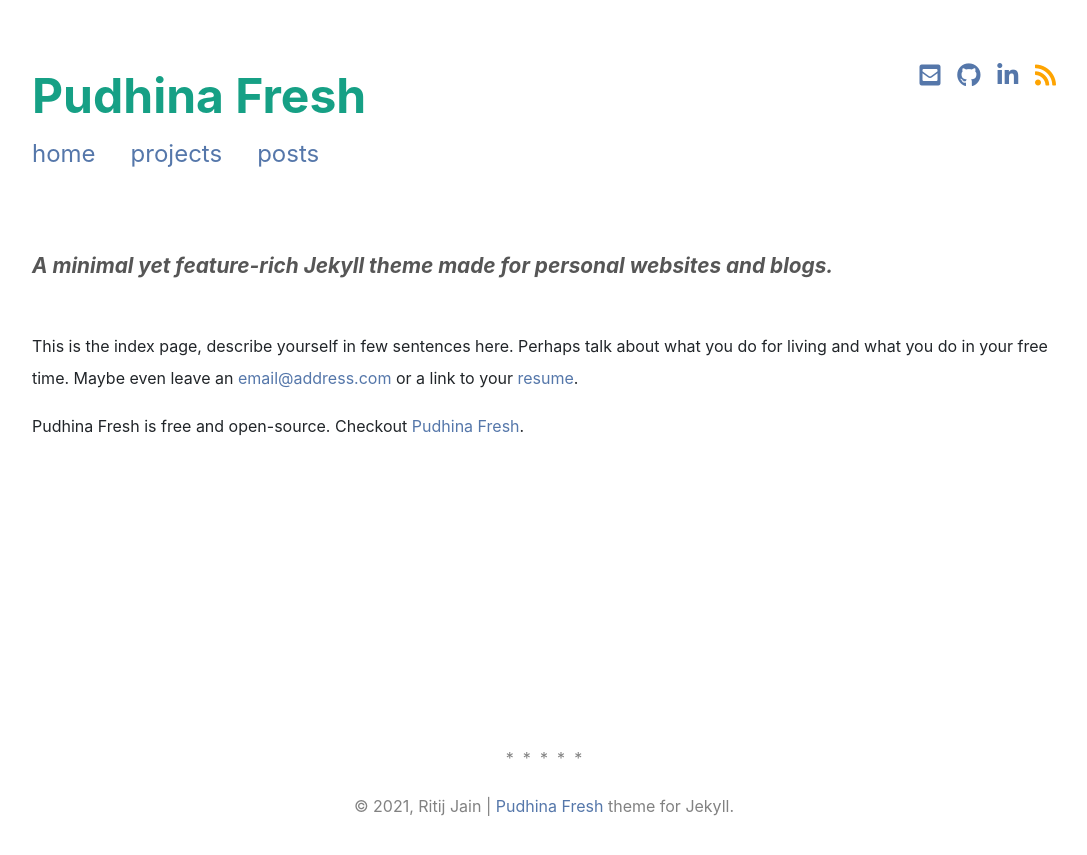
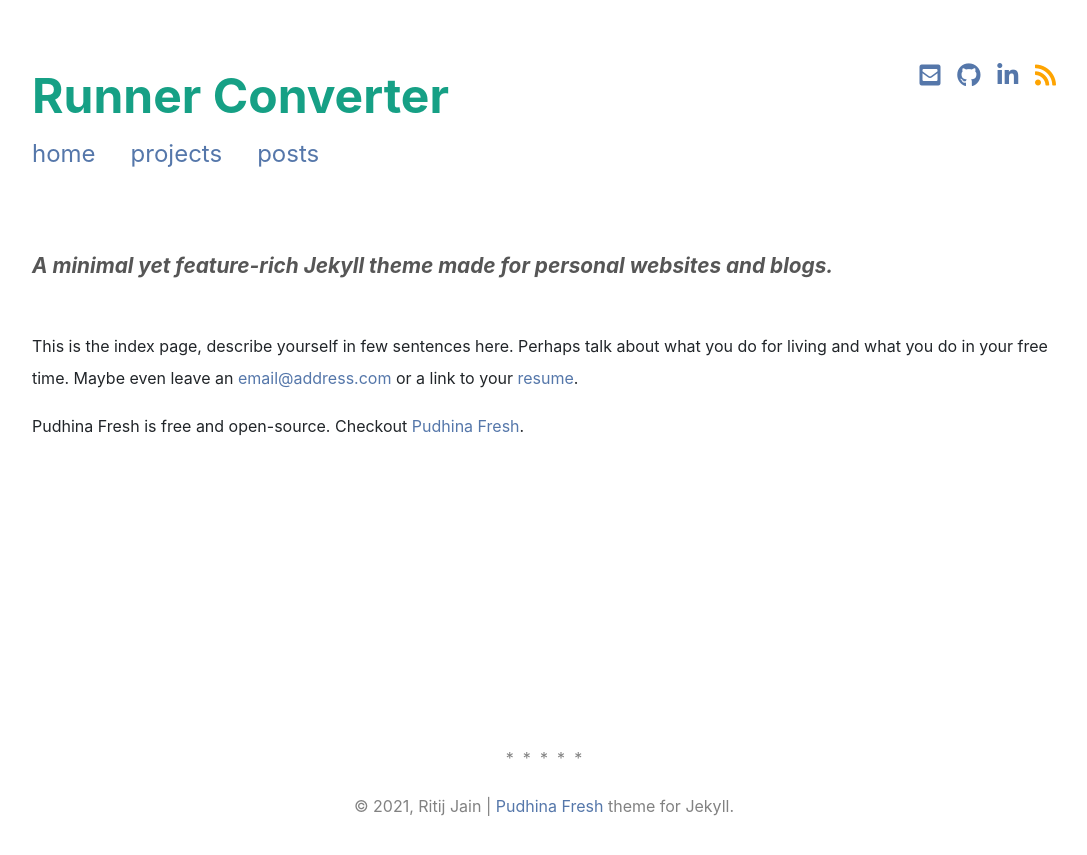
Before and after one commit to stackbit-projects/runner-converter-11436, a Jekyll site: the page built from index.md, in a window 1280 px wide. Shown: the top 855 px of the page, without its empty margins (96-1183 px from the left). Built offline with Jekyll 4.4.1, drawn with Linux system fonts in a browser that asks for light colours; nearby versions of some CDN libraries; a style sheet for code colours, icons or effects is not loaded.

Commit message:
_config.yml: changed

```diff
--- a/_config.yml
+++ b/_config.yml
@@ -1,4 +1,4 @@
-title: Pudhina Fresh
+title: Runner Converter
 short_logo: PF.
 description: |
   A minimal yet feature-rich Jekyll theme made for personal websites and blogs.
```
